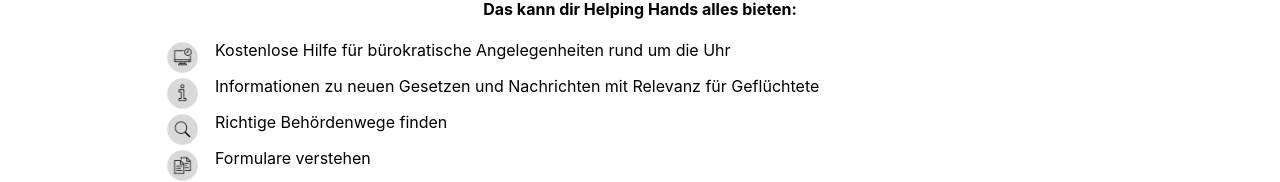
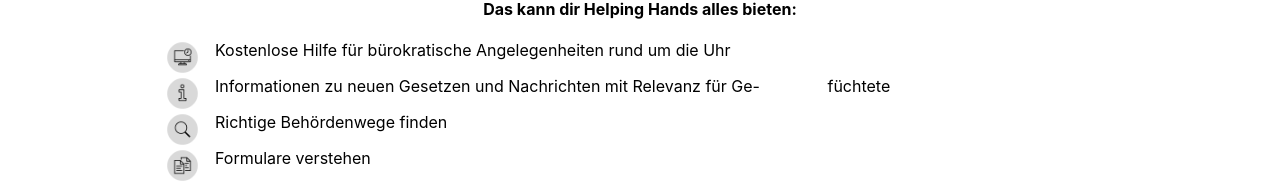
Before and after one commit to xSilentStorm313/Projekt-Web, a React (Create React App) app in the folder webapp/: page / in a window 1280 px wide. Shown: the part 873-1055 px from the top of the page. Built offline with nearby package versions, Linux system fonts and the light colour scheme.

Commit message:
startseite text formatierung

```diff
--- a/webapp/src/components/InfoText.js
+++ b/webapp/src/components/InfoText.js
@@ -10,7 +10,7 @@
         <div>
             <h4>Das kann dir Helping Hands alles bieten:</h4>
             <p><img src={icon1} className="icon" alt="icon" align="left" /><p className="texthome"> Kostenlose Hilfe für bürokratische Angelegenheiten rund um die Uhr</p></p>
-            <p><img src={icon2} className="icon" alt="icon" align="left" /><p className="texthome"> Informationen zu neuen Gesetzen und Nachrichten mit Relevanz für Geflüchtete</p></p>
+            <p><img src={icon2} className="icon" alt="icon" align="left" /><p className="texthome"> Informationen zu neuen Gesetzen und Nachrichten mit Relevanz für Ge- &nbsp; &nbsp;&nbsp;&nbsp;&nbsp;&nbsp;&nbsp;&nbsp;&nbsp;&nbsp;&nbsp;&nbsp;&nbsp;füchtete</p></p>
             <p><img src={icon3} className="icon" alt="icon" align="left" /><p className="texthome"> Richtige Behördenwege finden</p></p>
             <p><img src={icon4} className="icon" alt="icon" align="left" /><p className="texthome"> Formulare verstehen</p></p>
             <p><img src={icon5} className="icon" alt="icon" align="left" /><p className="texthome"> Mit anderen Personen interagieren & sich gegenseitig weiterhelfen</p></p>
```
